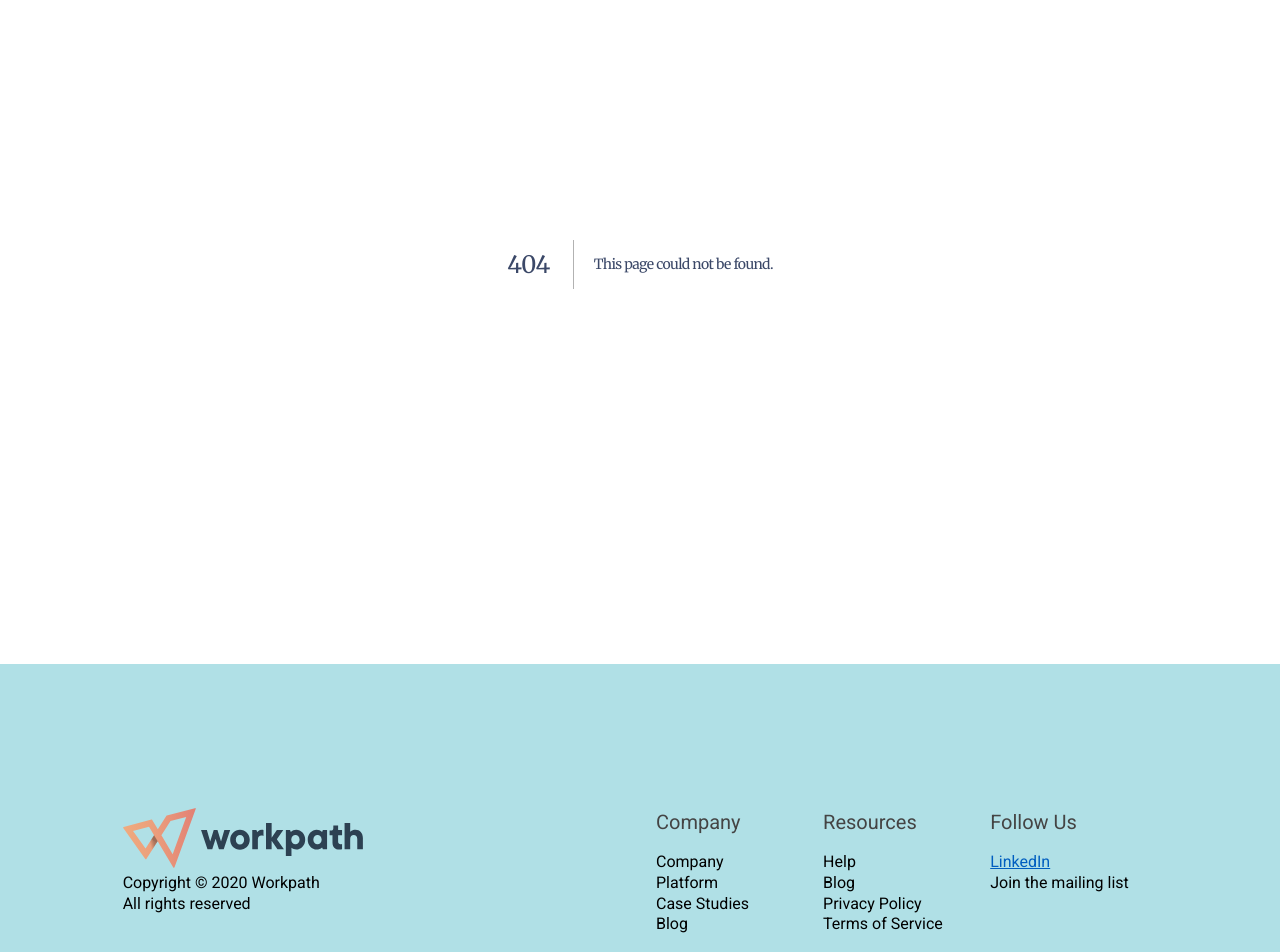
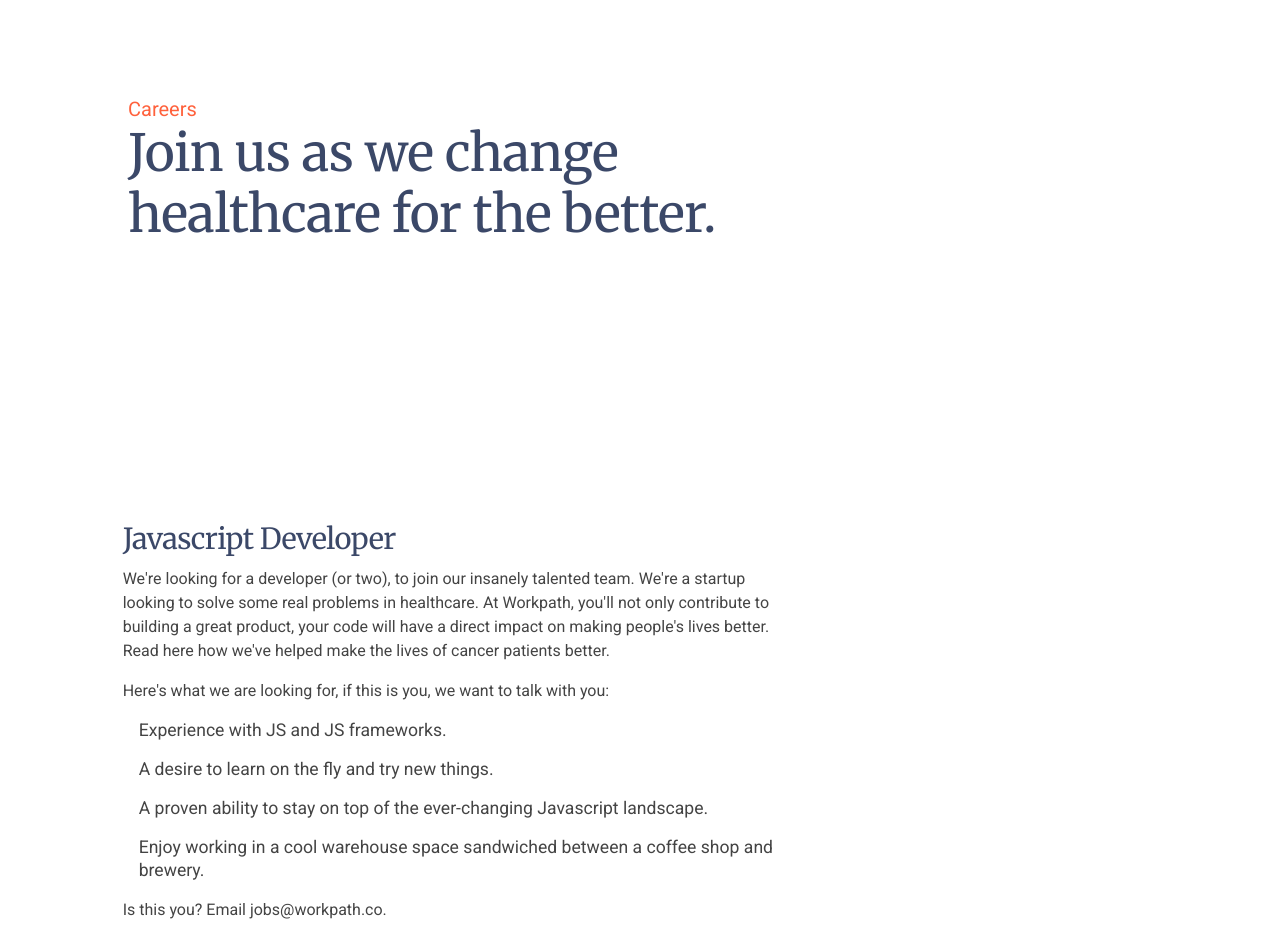
Before and after one commit to nickmjones/workpath.co, a Next.js app: page /careers in a window 1280 px wide. Before the commit this address had no page. Shown: the part 280-1232 px from the top of the page. Built offline with nearby package versions, Linux system fonts and the light colour scheme.

Commit message:
Adds career page and pullquotes

```diff
--- a/components/hero.js
+++ b/components/hero.js
@@ -5,6 +5,7 @@ import Button from "./button";
 class Hero extends Component {
 
   render() {
+    if (this.props.image != null) {
       return (
         <header className="hero fade-in">
           <div className="caption">
@@ -17,6 +18,17 @@ class Hero extends Component {
           </div>
         </header>
       );
+    } else {
+      return (
+        <header className="hero fade-in">
+          <div className="caption">
+            <p className="large color-quartz">{this.props.section}</p>
+            <h3>{this.props.headline}</h3>
+            <h5>{this.props.subhed}</h5>
+          </div>
+        </header>
+      );
+    }
   }
 }
 
--- /dev/null
+++ b/pages/careers.js
@@ -0,0 +1,40 @@
+import Head from "next/head";
+import Link from "next/link";
+import Button from "../components/button";
+import Hero from "../components/hero";
+
+export default function Careers() {
+  return (
+    <>
+      <Head>
+        <title>workpath.co | Careers</title>
+      </Head>
+
+      <Hero
+        section="Careers"
+        headline="Join us as we change healthcare for the better."
+      />
+
+      <div className="columns margin-bottom-xxlarge">
+        <div className="column column--66">
+          <h5>Javascript Developer</h5>
+
+          <p>
+            We're looking for a developer (or two), to join our insanely talented team. We're a startup looking to solve some real problems in healthcare. At Workpath, you'll not only contribute to building a great product, your code will have a direct impact on making people's lives better. Read here how we've helped make the lives of cancer patients better.
+          </p>
+
+          <p>Here's what we are looking for, if this is you, we want to talk with you:</p>
+          <ul className="generic">
+            <li>Experience with JS and JS frameworks.</li>
+            <li>A desire to learn on the fly and try new things.</li>
+            <li>A proven ability to stay on top of the ever-changing Javascript landscape.</li>
+            <li>Enjoy working in a cool warehouse space sandwiched between a coffee shop and brewery.</li>
+          </ul>
+
+          <p>Is this you? Email jobs@workpath.co.</p>
+        </div>
+      </div>
+
+    </>
+  );
+}
--- a/styles/global.scss
+++ b/styles/global.scss
@@ -131,7 +131,8 @@ body * {
 
 a {
   color: color(hyperlink);
-  text-decoration: underline;
+  text-decoration: none;
+  border-bottom: 2px solid color(hyperlink);
 }
 
 /*
```
Also changed, not shown: pages/index.js (+10 -17 lines). Lines whose indentation alone changed are shown as unchanged.
